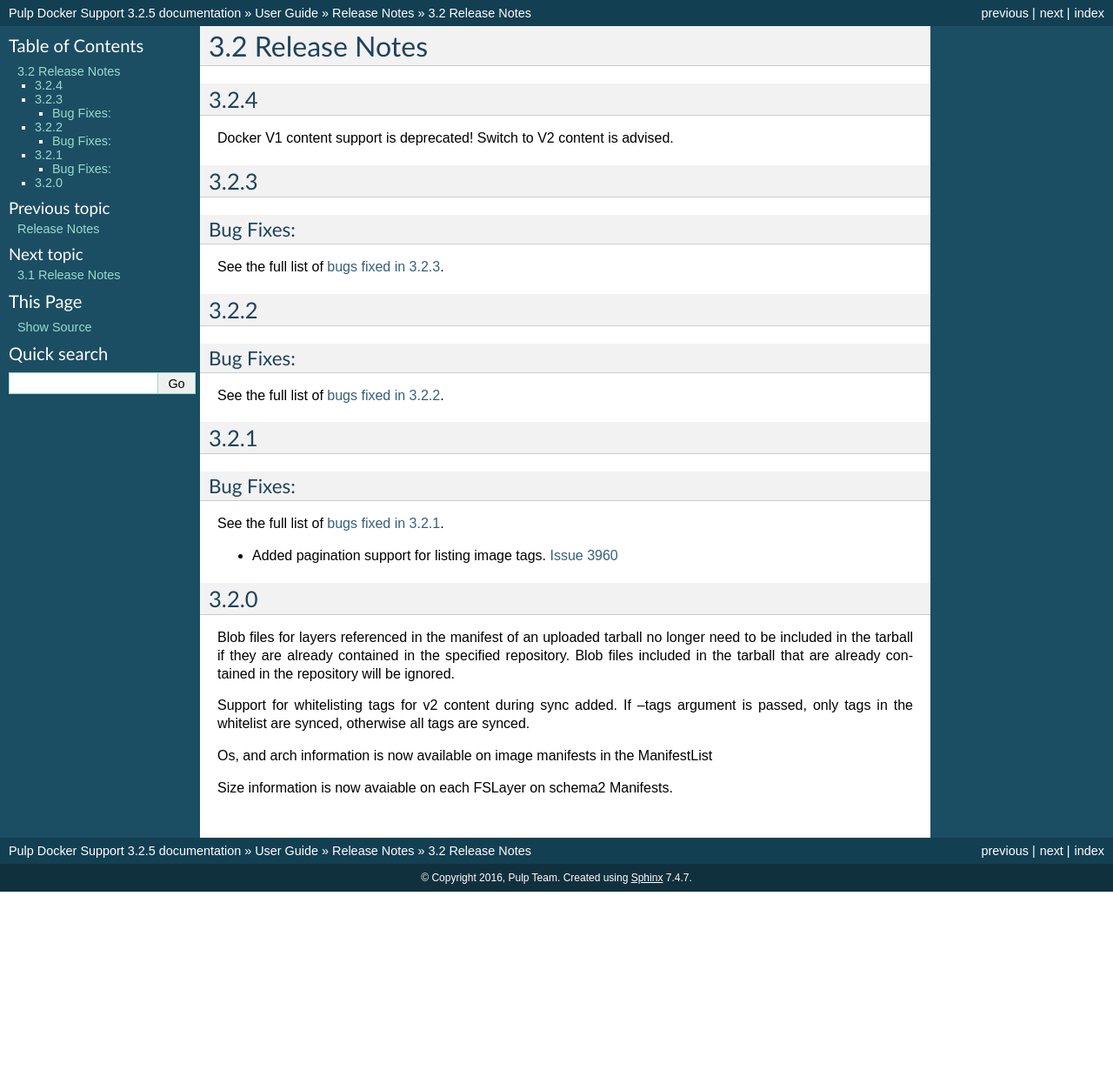
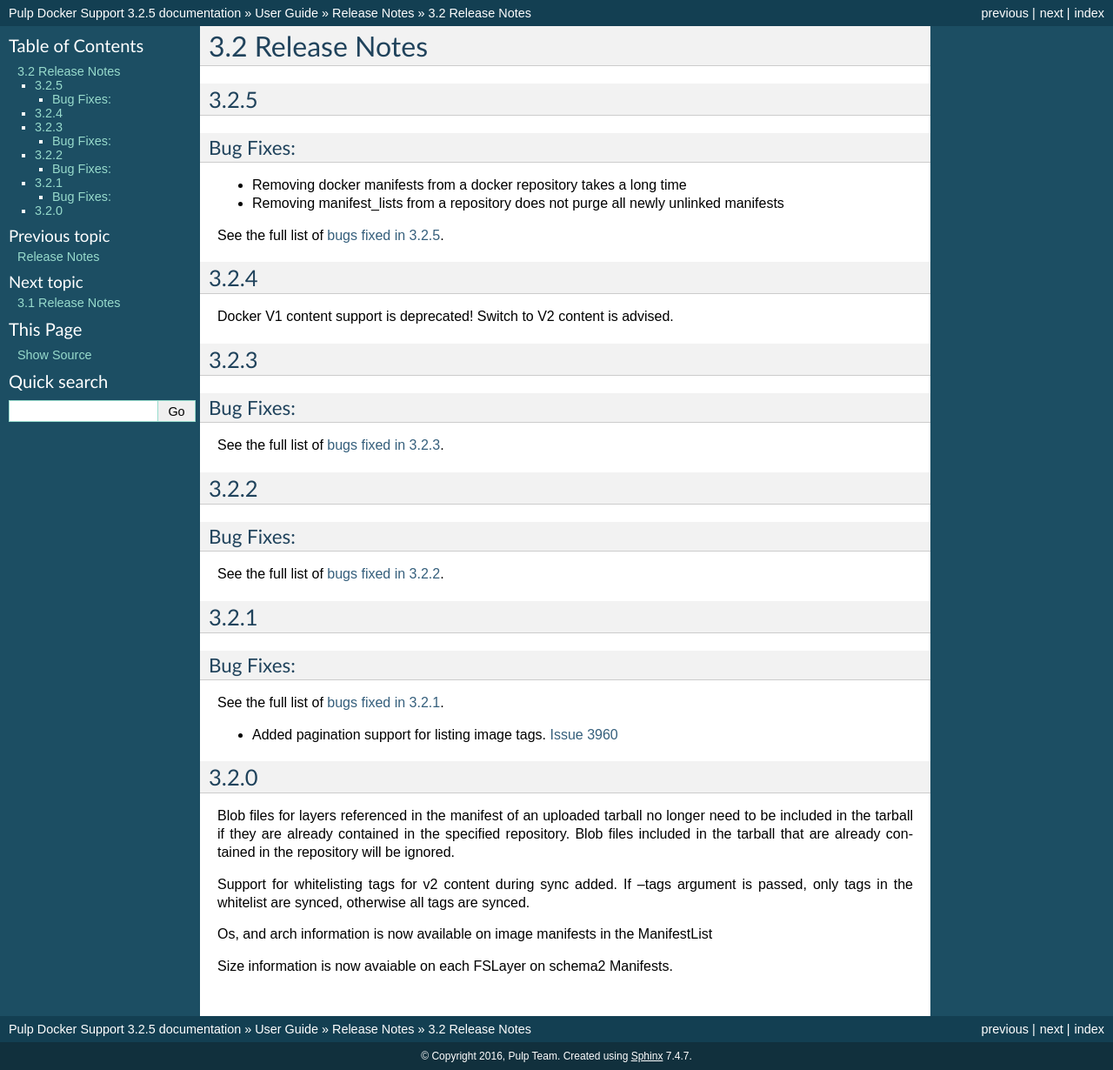
Before and after one commit to pulp/pulp_docker, a Sphinx documentation site: the page built from docs/user-guide/release-notes/3.2.x.rst, in a window 1280 px wide. Shown: the whole page at 87% size. Built offline with Sphinx 7.4.7, drawn with Linux system fonts in a browser that asks for light colours; before the commit the page ends 1025 px from its top, so only the background shows below that.

```diff
--- a/docs/user-guide/release-notes/3.2.x.rst
+++ b/docs/user-guide/release-notes/3.2.x.rst
@@ -1,5 +1,17 @@
 3.2 Release Notes
 =================
+
+3.2.5
+-----
+
+Bug Fixes:
+**********
+
+* Removing docker manifests from a docker repository takes a long time
+* Removing manifest_lists from a repository does not purge all newly unlinked manifests
+
+See the full list of :fixedbugs_pulp_docker:`3.2.5`.
+
 
 3.2.4
 -----
```
